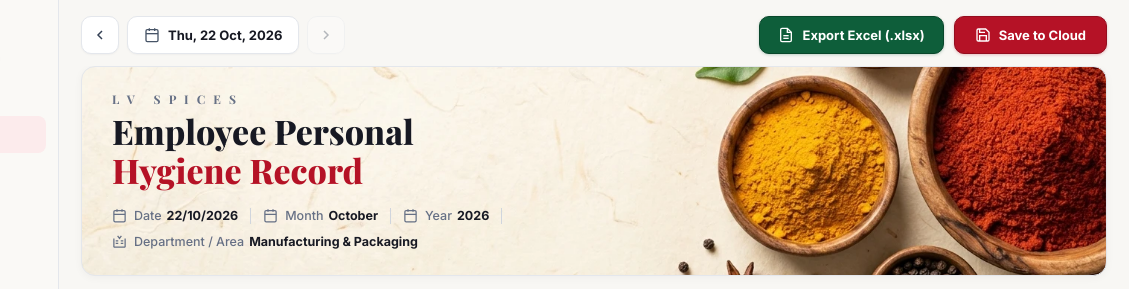
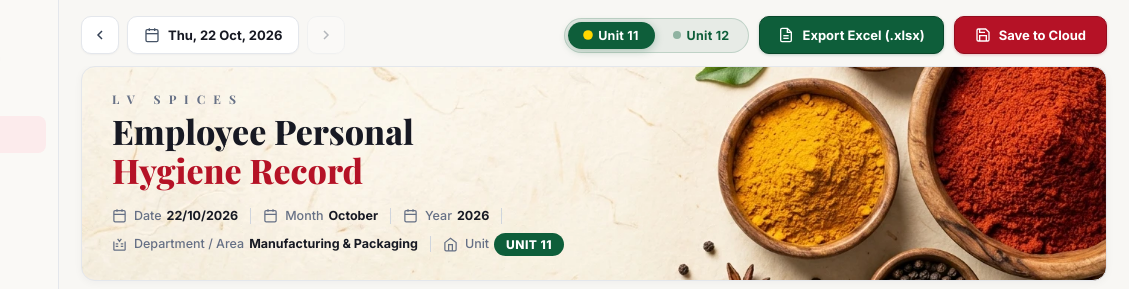
Before and after one commit to Singh4599/365employeehygiene, a plain HTML site: page index.html in a window 1280 px wide. Shown: the top 289 px of the page, 151-1280 px from the left. Drawn offline with nearby package versions, Linux system fonts and the light colour scheme; a web font is replaced by a local one.

Commit message:
feat: Add Unit 11 / Unit 12 switcher with hero badge and persistent selection

```diff
--- a/css/style.css
+++ b/css/style.css
@@ -325,6 +325,74 @@ html, body {
   align-items: center;
   gap: 10px;
 }
+
+/* ── Unit 11 / 12 Switcher ── */
+.unit-tab-group {
+  display: flex;
+  align-items: center;
+  background: rgba(14,94,58,0.07);
+  border: 1.5px solid rgba(14,94,58,0.18);
+  border-radius: 50px;
+  padding: 3px;
+  gap: 2px;
+}
+.unit-tab-btn {
+  display: inline-flex;
+  align-items: center;
+  gap: 6px;
+  padding: 6px 16px;
+  border-radius: 50px;
+  border: none;
+  background: transparent;
+  font-size: 12.5px;
+  font-weight: 700;
+  font-family: var(--font-ui);
+  color: #0E5E3A;
+  cursor: pointer;
+  transition: background 0.2s, color 0.2s, box-shadow 0.2s;
+  letter-spacing: 0.02em;
+}
+.unit-tab-btn .unit-dot {
+  width: 8px; height: 8px;
+  border-radius: 50%;
+  background: currentColor;
+  opacity: 0.4;
+  transition: opacity 0.2s, transform 0.2s;
+  flex-shrink: 0;
+}
+.unit-tab-btn.active {
+  background: #0E5E3A;
+  color: #FFFFFF;
+  box-shadow: 0 2px 8px rgba(14,94,58,0.28);
+}
+.unit-tab-btn.active .unit-dot {
+  opacity: 1;
+  transform: scale(1.2);
+  background: #FFD700;
+}
+.unit-tab-btn:hover:not(.active) {
+  background: rgba(14,94,58,0.1);
+}
+
+/* ── Unit Badge in hero meta row ── */
+.unit-badge-pill {
+  display: inline-flex !important;
+  align-items: center;
+  gap: 5px;
+  background: #0E5E3A;
+  color: #FFFFFF !important;
+  font-weight: 800 !important;
+  padding: 3px 12px !important;
+  border-radius: 50px;
+  font-size: 12px !important;
+  letter-spacing: 0.04em;
+  text-transform: uppercase;
+}
+.unit-badge-pill[data-unit="unit12"] {
+  background: #1A3A5C;
+}
+
+
 
 .btn-export-excel {
   display: inline-flex;
--- a/index.html
+++ b/index.html
@@ -13,7 +13,7 @@
 
   <!-- SheetJS for Excel Exports -->
   <script src="https://cdn.jsdelivr.net/npm/xlsx@0.18.5/dist/xlsx.full.min.js"></script>
-  <link rel="stylesheet" href="css/style.css?v=3.2.0" />
+  <link rel="stylesheet" href="css/style.css?v=3.3.0" />
   <link rel="icon" type="image/jpeg" href="assets/favicon.jpg" />
   <link rel="apple-touch-icon" href="assets/favicon.jpg" />
 </head>
@@ -131,6 +131,15 @@
       </div>
 
       <div class="tab-right">
+        <!-- Unit 11 / Unit 12 Switcher -->
+        <div class="unit-tab-group">
+          <button class="unit-tab-btn active" data-unit="unit11" onclick="switchUnit('unit11')">
+            <span class="unit-dot"></span> Unit 11
+          </button>
+          <button class="unit-tab-btn" data-unit="unit12" onclick="switchUnit('unit12')">
+            <span class="unit-dot"></span> Unit 12
+          </button>
+        </div>
         <!-- Export Excel (.xlsx) -->
         <button class="btn-export-excel" onclick="openExportModal()">
           <svg viewBox="0 0 24 24" fill="none" stroke="currentColor" stroke-width="2" width="16" height="16">
@@ -220,6 +229,18 @@
               <div class="meta-detail">
                 <span class="meta-label">Department / Area</span>
                 <strong class="meta-val">Manufacturing &amp; Packaging</strong>
+              </div>
+            </div>
+
+            <div class="meta-divider"></div>
+
+            <div class="hero-meta-item">
+              <svg viewBox="0 0 24 24" fill="none" stroke="currentColor" stroke-width="2" width="15" height="15">
+                <path d="M3 9l9-7 9 7v11a2 2 0 01-2 2H5a2 2 0 01-2-2z"/><polyline points="9 22 9 12 15 12 15 22"/>
+              </svg>
+              <div class="meta-detail">
+                <span class="meta-label">Unit</span>
+                <strong class="meta-val unit-badge-pill" id="header-unit-badge" data-unit="unit11">Unit 11</strong>
               </div>
             </div>
           </div>
--- a/js/app.js
+++ b/js/app.js
@@ -58,6 +58,7 @@ let currentDay = getTodayStr();
 let currentView = 'daily';
 let allEmployeeRecords = {}; // dateStr -> rows
 let hasUnsavedChanges = false;
+let currentUnit = 'unit11'; // 'unit11' or 'unit12'
 
 // ──────────────────────────────────────────────────────────────────────────────
 // UTILITIES
@@ -1027,9 +1028,39 @@ function escapeHtml(str) {
 }
 
 // ──────────────────────────────────────────────────────────────────────────────
+// UNIT 11 / UNIT 12 SWITCHER
+// ──────────────────────────────────────────────────────────────────────────────
+window.switchUnit = function(unit, force) {
+  if (currentUnit === unit && !force) {
+    _applyUnitToDOM(unit);
+    return;
+  }
+  currentUnit = unit;
+  _applyUnitToDOM(unit);
+  localStorage.setItem('lv_hygiene_active_unit', unit);
+};
+
+function _applyUnitToDOM(unit) {
+  document.querySelectorAll('.unit-tab-btn').forEach(btn => {
+    btn.classList.toggle('active', btn.dataset.unit === unit);
+  });
+  const unitBadge = document.getElementById('header-unit-badge');
+  if (unitBadge) {
+    unitBadge.textContent = unit === 'unit11' ? 'Unit 11' : 'Unit 12';
+    unitBadge.dataset.unit = unit;
+  }
+}
+
+// ──────────────────────────────────────────────────────────────────────────────
 // INIT
 // ──────────────────────────────────────────────────────────────────────────────
 window.addEventListener('DOMContentLoaded', async () => {
   pregenerateHistoricalData();
+
+  // Restore last active unit from localStorage
+  const savedUnit = localStorage.getItem('lv_hygiene_active_unit');
+  setTimeout(() => window.switchUnit(savedUnit === 'unit12' ? 'unit12' : 'unit11'), 0);
+  if (savedUnit === 'unit12') currentUnit = 'unit12';
+
   await loadDay(getTodayStr());
 });
```
